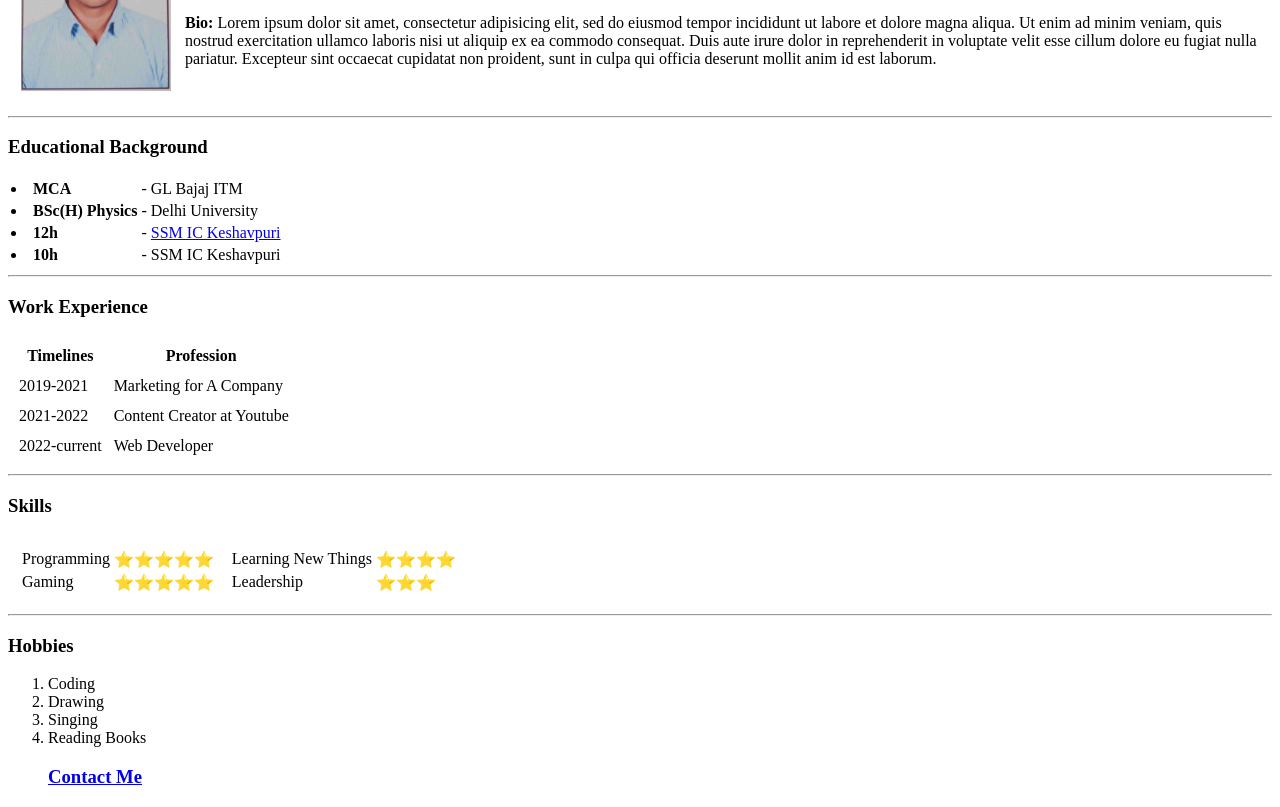
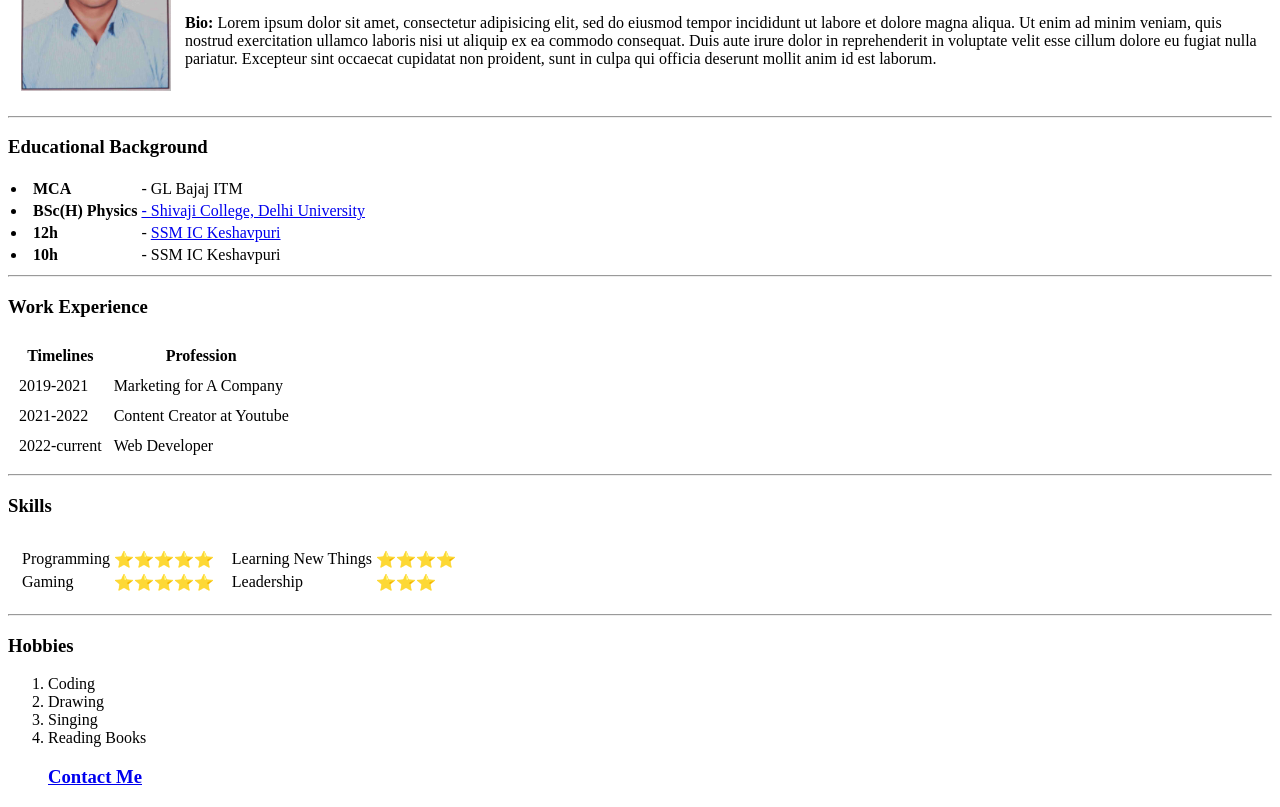
Before and after one commit to tusharscoderoom/Resume, a plain HTML site: page index.html in a window 1280 px wide. Shown: the part 131-938 px from the top of the page. Drawn offline with Linux system fonts and the light colour scheme.

Commit message:
Updated Graduation College hyper link

```diff
--- a/index.html
+++ b/index.html
@@ -31,7 +31,7 @@
             <li>
               <strong>BSc(H) Physics</strong></td>
             </li>
-          <td>- Delhi University</td>
+          <td><a href="https://www.shivajicollege.ac.in/">- Shivaji College, Delhi University</a></td>
         </tr>
         <tr>
           <td>
```
